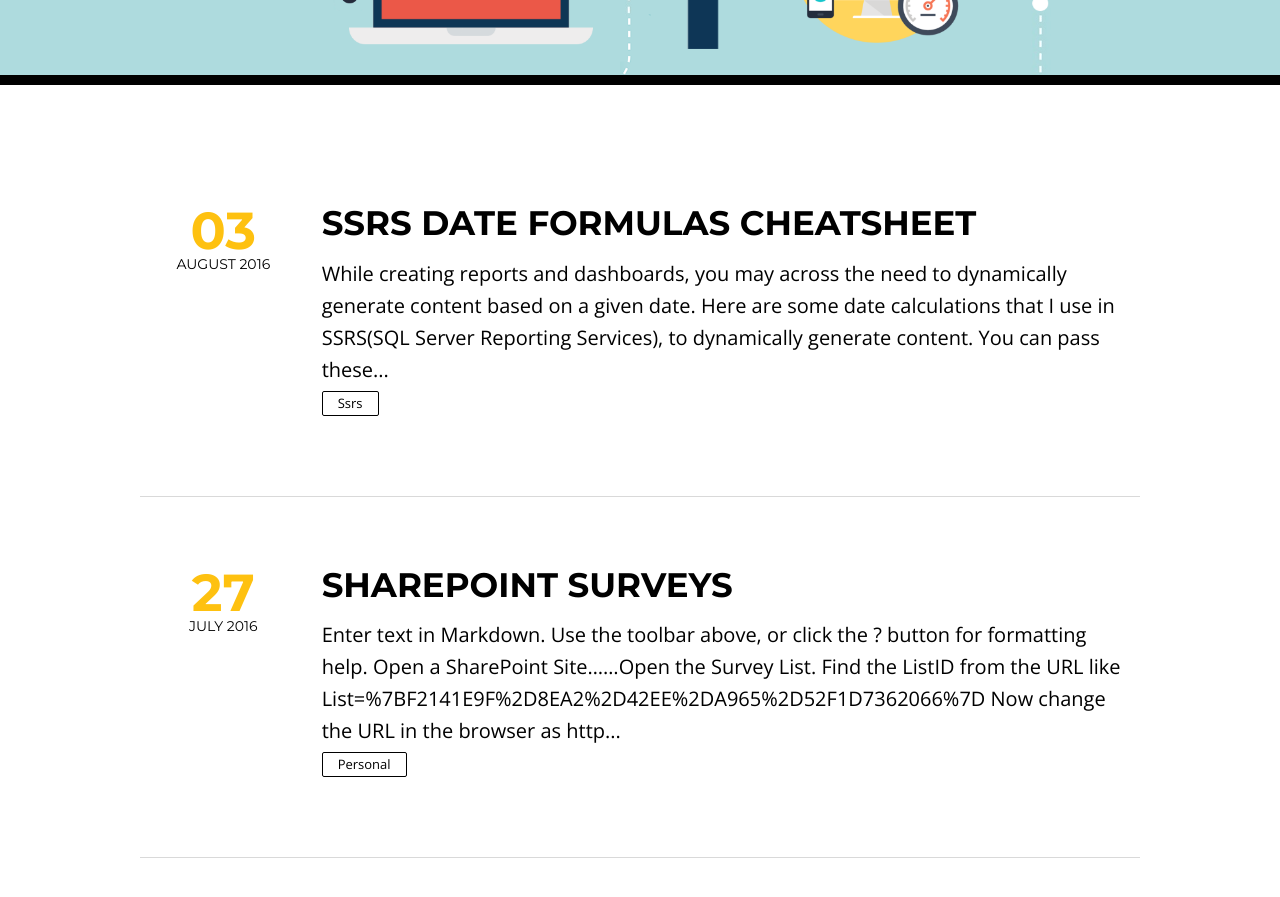
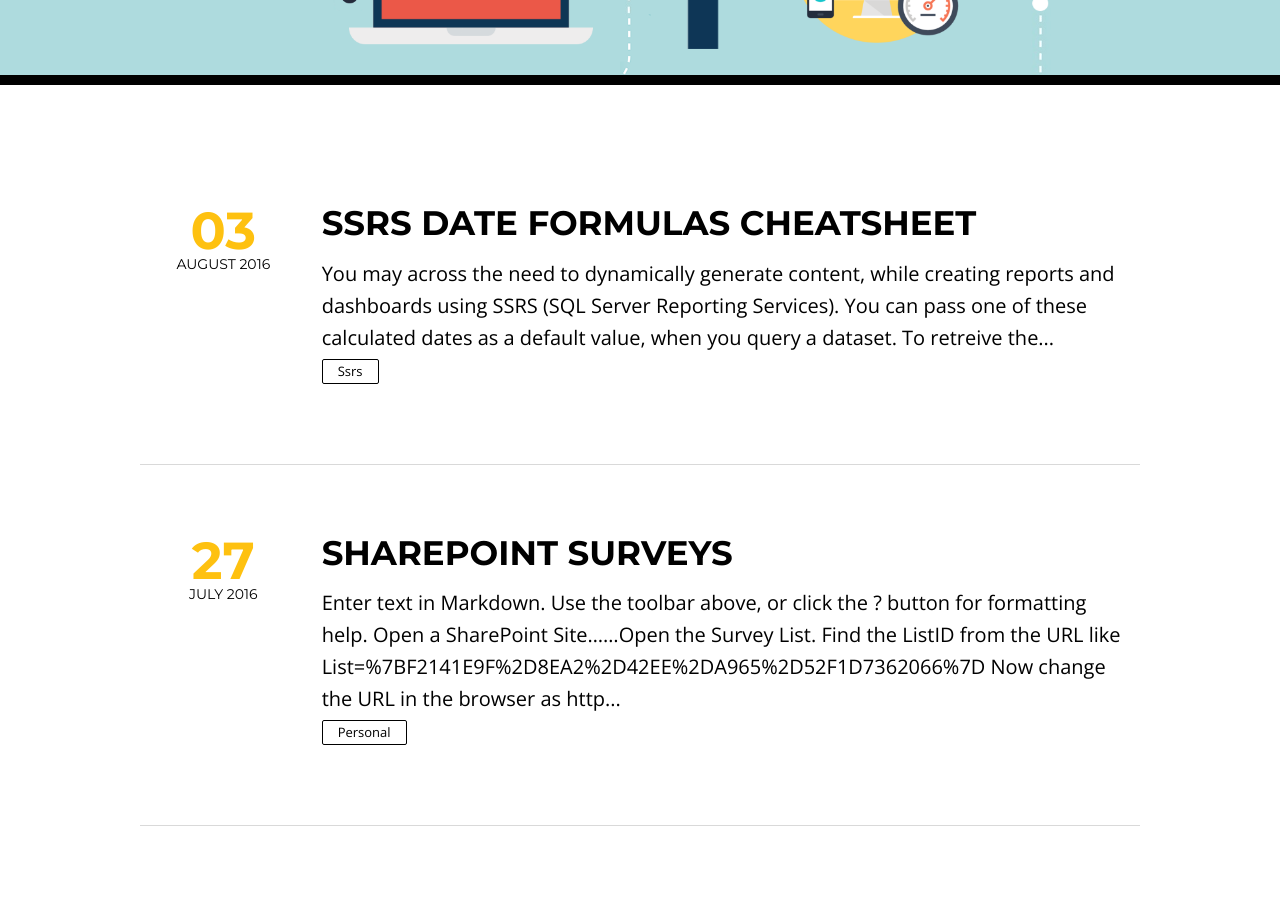
Before and after one commit to ldsouza/ldsouza.github.io, a Jekyll site: the page built from index.html, in a window 1280 px wide and 900 px high, scrolled down 389 px. Shown: the top 897 px of the window. Built offline with Jekyll 4.4.1, drawn with Linux system fonts in a browser that asks for light colours; nearby versions of some CDN libraries; the list of posts is cut into pages by our own code.

Commit message:
Update 2016-08-03-ssrs-date-formulas-cheatsheet.md

```diff
--- a/_posts/2016-08-03-ssrs-date-formulas-cheatsheet.md
+++ b/_posts/2016-08-03-ssrs-date-formulas-cheatsheet.md
@@ -11,7 +11,9 @@
 description: 'Date Calculations to dynamically generate content '
 headline: SSRS Date Formulas Cheatsheet
 ---
-While creating reports and dashboards, you may across the need to dynamically generate content based on a given date. Here are some date calculations that I use in SSRS(SQL Server Reporting Services), to dynamically generate content.  You can pass these calculated dates as default values to a data parameter that is used query a dataset.
+You may across the need to dynamically generate content, while creating reports and dashboards using SSRS (SQL Server Reporting Services). You can pass one of these calculated dates as a default value, when you query a dataset.
+
+![Image](http://csharpcorner.mindcrackerinc.netdna-cdn.com/UploadFile/7d3362/ssrs-parameter-validation-using-custom-code/Images/SSRS%20report.jpg)
 
 ### To retreive the first or last day of a given month
 
```
